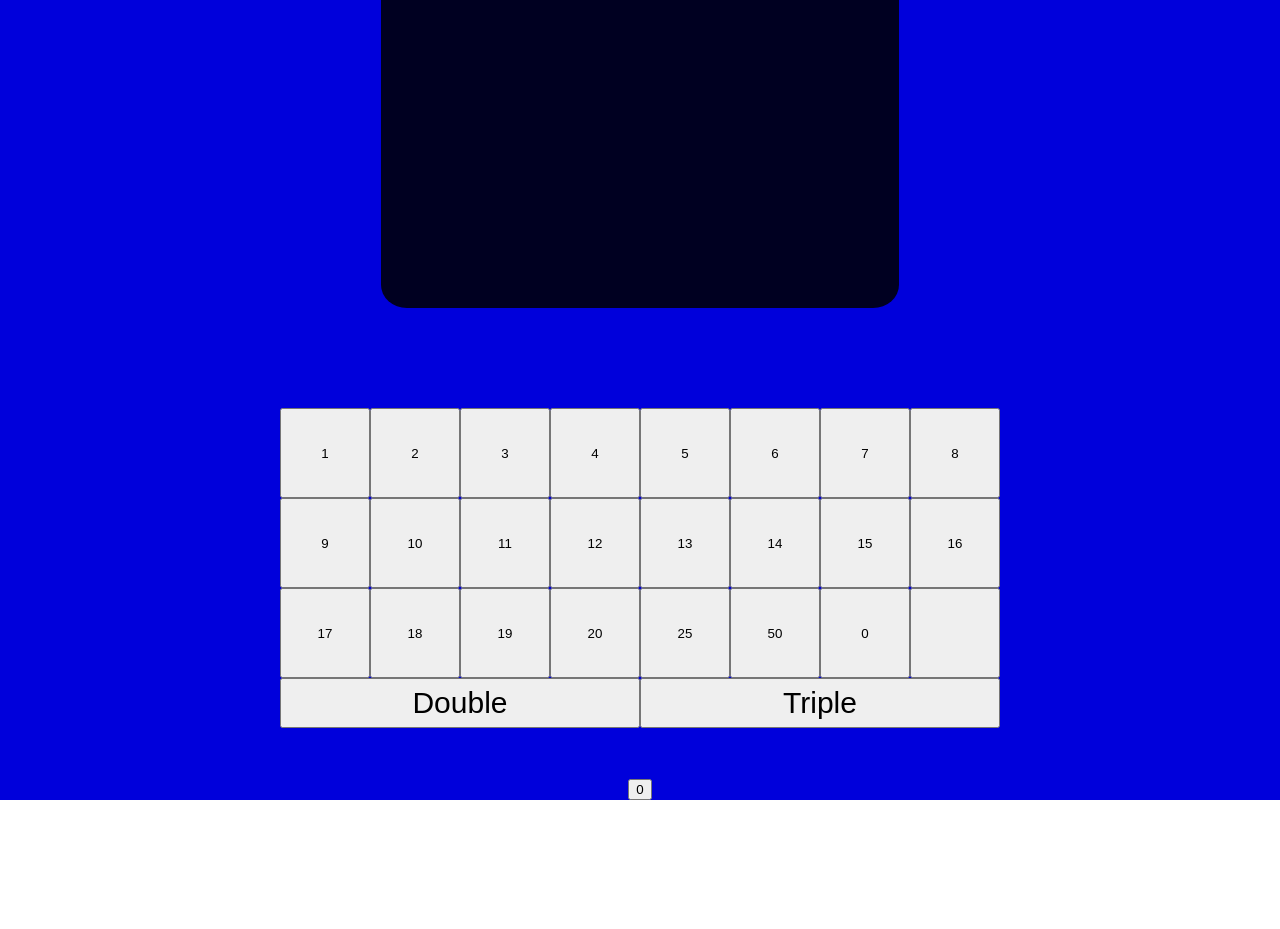
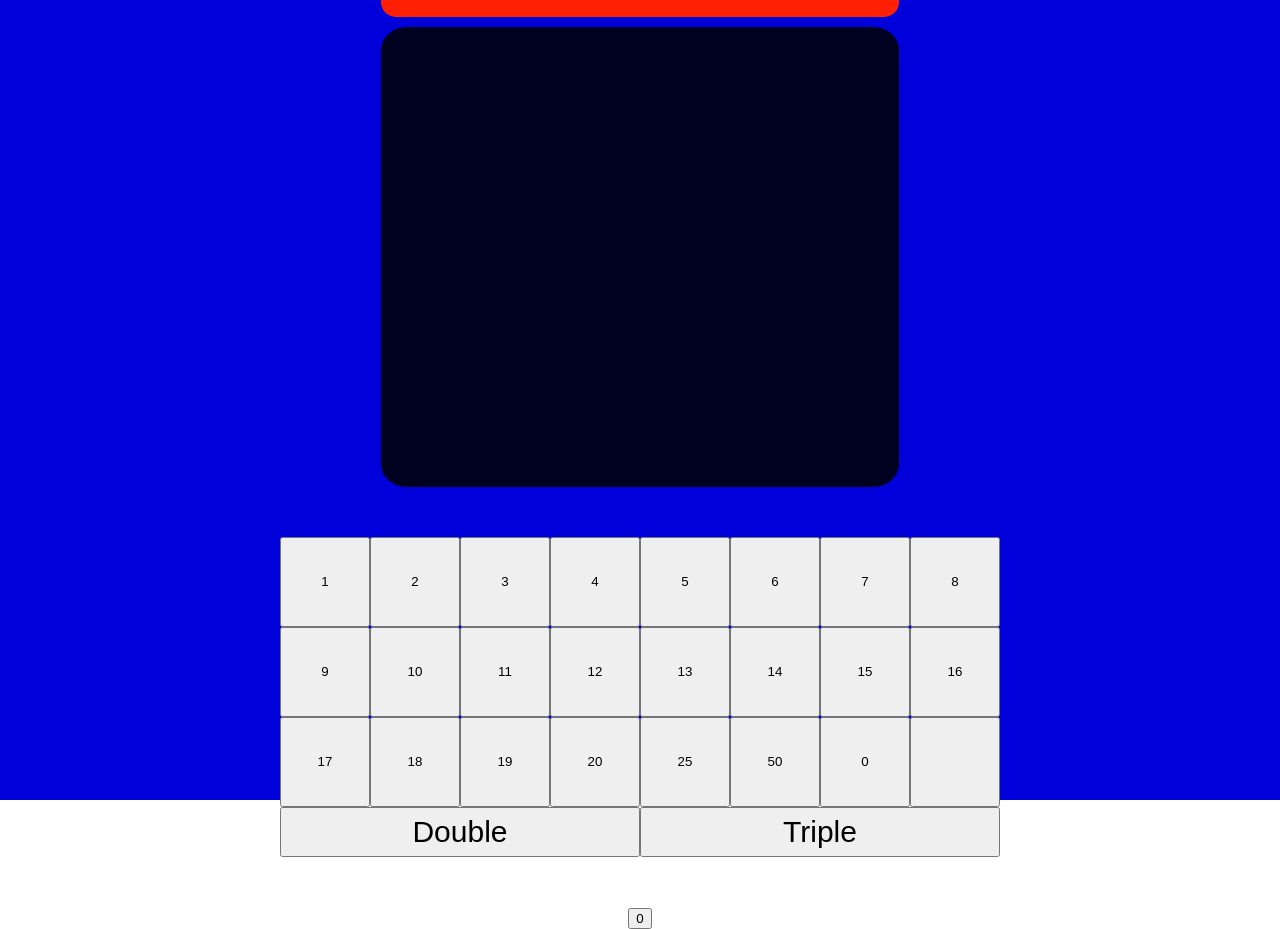
Before and after one commit to IliasAlmerekov/darts, a React (Create React App) app: page /game in a window 1280 px wide. Before the commit the page ends 800 px from the top, so only its background shows below. Built offline with nearby package versions, Linux system fonts and the light colour scheme.

Commit message:
game logic

```diff
--- a/src/app/App.tsx
+++ b/src/app/App.tsx
@@ -4,7 +4,19 @@ import Home from '../home';
 import { BrowserRouter, Link, Route, Routes } from 'react-router-dom';
 import { UserProps } from '../home';
 import { useState } from 'react';
+import { PlayerProps } from '../components/Player';
 
+export type GameProps = {
+  players: PlayerProps[],
+  rounds: {
+
+  },
+  spielStatus: boolean,
+  date: number,
+  winner: string,
+  counter: number, //ist aber schon in Playerprops (score)
+
+}
 
 function App() {
   const [list, setList] = useState<UserProps[]>([]);
--- a/src/gamepage/gamepage.css
+++ b/src/gamepage/gamepage.css
@@ -26,8 +26,7 @@
 }
 
 .Numberstyle {
-    margin-top: 100px;
-    margin-bottom: 50px;
+    margin: 50px 0px;
 }
 
 .row {
--- a/src/home/home.css
+++ b/src/home/home.css
@@ -5,7 +5,7 @@
   align-items: center;
 
   height: 100vh;
-  justify-content: end;
+  justify-content: center;
 
 }
 
@@ -50,7 +50,6 @@
   flex-direction: column;
   gap: 10px;
   width: 520px;
-  margin-bottom: 300px;
 }
 
 .box {
```
Also changed, not shown: src/components/Player.tsx (+8 -2 lines), src/gamepage/gamepage.tsx (+11 -8 lines).
